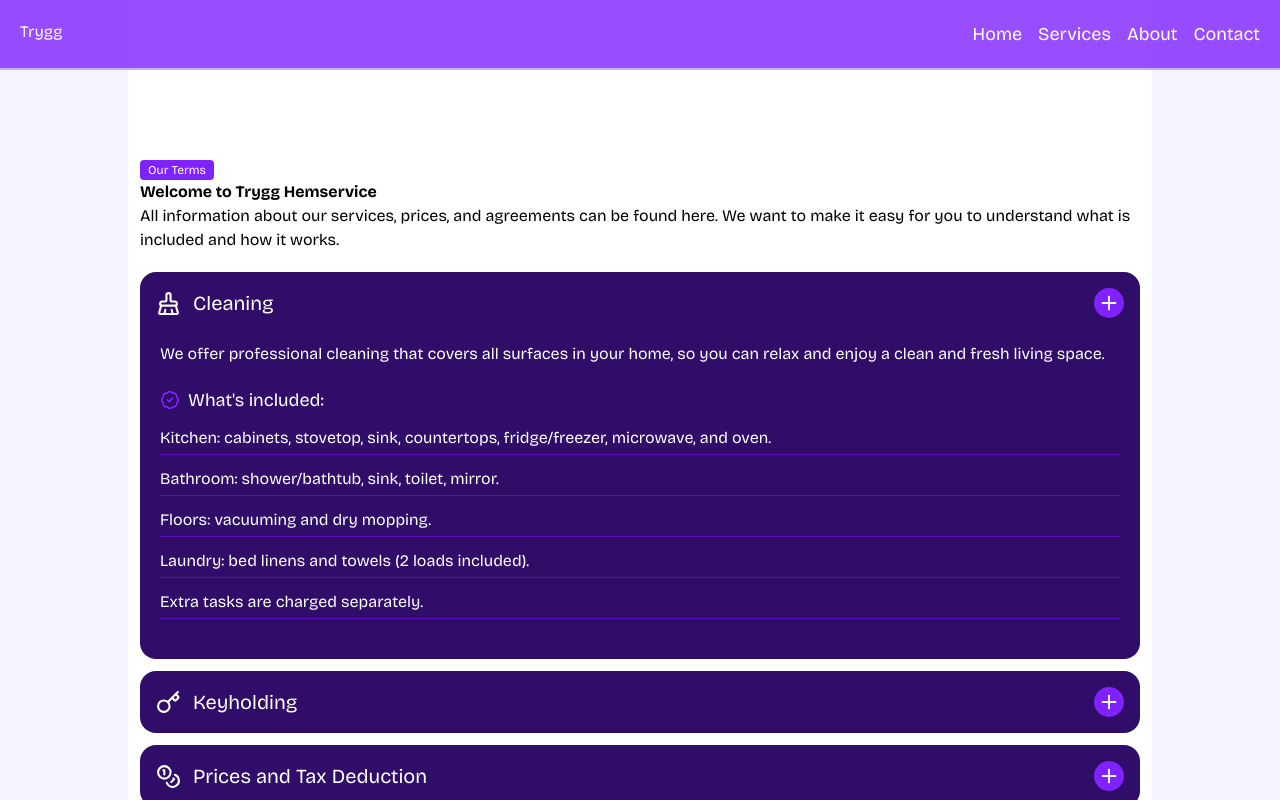
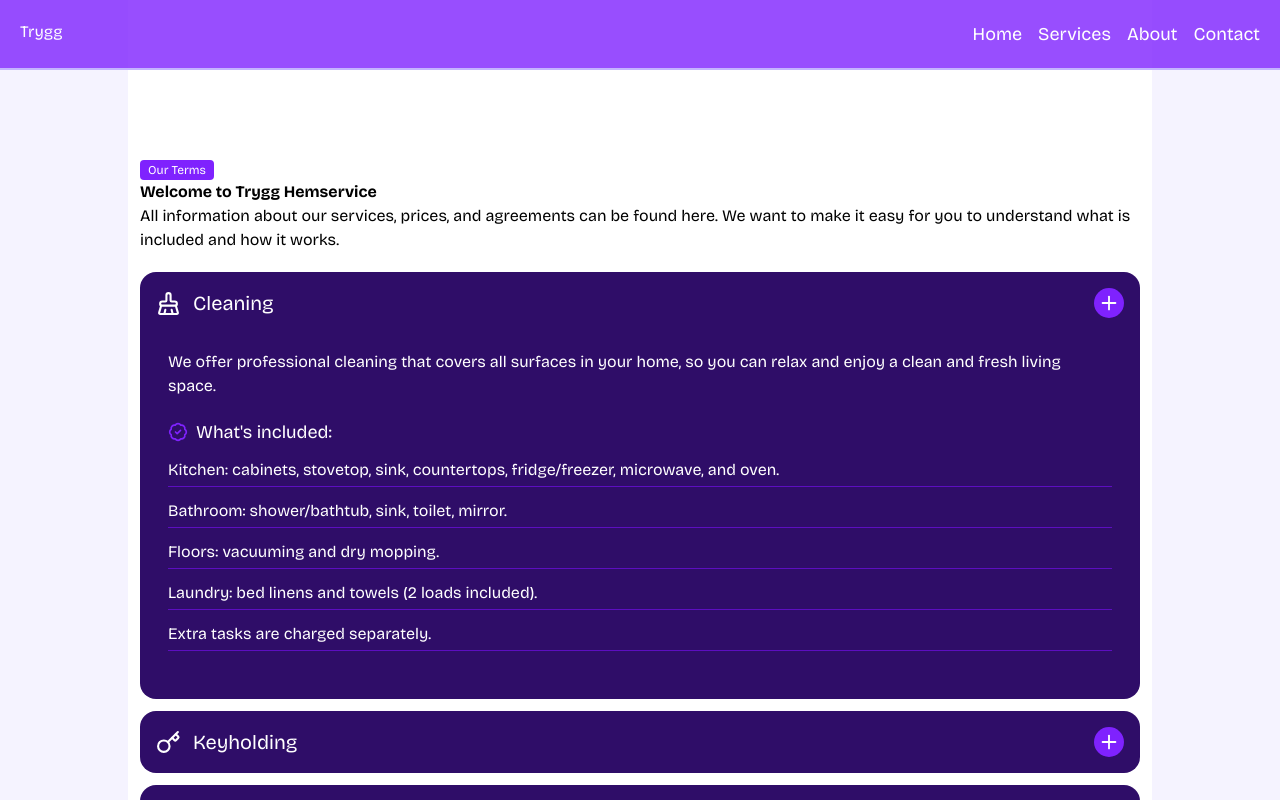
Before and after one commit to scmo-1/TryggHemservice, a Next.js app: page /1/services in a window 1280 px wide. Both pictures are taken after a click on the button "Cleaning". Shown: the top 800 px of the page. Built offline with nearby package versions, Linux system fonts and the light colour scheme.

Commit message:
add ref in AccordionItem to get height of dev for better animation

```diff
--- a/src/components/ui/Accordion/AccordionItem.jsx
+++ b/src/components/ui/Accordion/AccordionItem.jsx
@@ -1,17 +1,16 @@
 import * as Lucide from "lucide-react";
 import { Plus, BadgeCheck } from "lucide-react";
-import { useState } from "react";
+import { useState, useRef } from "react";
 import { motion, AnimatePresence } from "motion/react";
 
 function AccordionItem({ content }) {
   const [open, setOpen] = useState(false);
   const Icon = Lucide[content.icon];
+  const ref = useRef(null);
 
   const container = {
-    hidden: { opacity: 0, height: 0 },
+    hidden: {},
     open: {
-      opacity: 1,
-      height: "auto",
       transition: {
         staggerChildren: 0.1,
         type: "spring",
@@ -24,7 +23,7 @@
 
   const animatedChild = {
     hidden: { opacity: 0, y: 20 },
-    open: { opacity: 1, y: 0, transition: { duration: 0.2 } },
+    open: { opacity: 1, y: 0, transition: { duration: 0.3 } },
   };
 
   return (
@@ -37,19 +36,34 @@
         <span className="text-xl">{content.title}</span>
         <Plus className="ms-auto rounded-full bg-violet-600 p-1" size={30} />
       </button>
+
       <AnimatePresence initial={false}>
         {open && (
           <motion.div
-            key={content}
+            key="content"
+            ref={ref}
+            initial={{ height: 0, opacity: 0 }}
+            animate={{
+              height: ref.current ? ref.current.scrollHeight : "auto",
+              opacity: 1,
+            }}
+            exit={{ height: 0, opacity: 0 }}
+            transition={{ duration: 0.4, ease: "easeInOut" }}
+            className="overflow-hidden bg-violet-950 text-white"
+          >
+            <motion.div
               variants={container}
               initial="hidden"
               animate="open"
               exit="hidden"
-            className="overflow-hidden bg-violet-950 p-1 text-white"
+              className="p-3"
             >
+              {content.desc && (
                 <motion.p variants={animatedChild} className="mb-5">
                   {content.desc}
                 </motion.p>
+              )}
+
               {content.subtitle && (
                 <motion.span
                   variants={animatedChild}
@@ -58,20 +72,22 @@
                   <BadgeCheck size={20} color="#7f22fe" /> {content.subtitle}
                 </motion.span>
               )}
+
               <motion.ul
-              variants={animatedChild}
+                variants={container}
                 className="flex flex-col items-baseline gap-3 pb-5"
               >
                 {content.list.map((item, idx) => (
                   <motion.li
+                    key={idx}
                     variants={animatedChild}
-                  key={idx}
                     className="flex w-full border-b-1 border-violet-800 pb-1"
                   >
                     {item}
                   </motion.li>
                 ))}
               </motion.ul>
+            </motion.div>
           </motion.div>
         )}
       </AnimatePresence>
--- a/src/content/eng.json
+++ b/src/content/eng.json
@@ -71,7 +71,7 @@
       },
       {
         "icon": "Coins",
-        "title": "Prices and Tax Deduction",
+        "title": "Prices",
         "list": [
           "Contract: 12 months, automatic renewal.",
           "Payment via invoice.",
@@ -82,7 +82,7 @@
       },
       {
         "icon": "File",
-        "title": "Terms / Important Information",
+        "title": "Important Information",
         "list": [
           "Contract: 12 months, automatic renewal.",
           "Payment via invoice.",
--- a/src/content/swe.json
+++ b/src/content/swe.json
@@ -80,7 +80,7 @@
       },
       {
         "icon": "File",
-        "title": "Villkor / Viktig information",
+        "title": "Villkor ",
         "list": [
           "Avtal 12 månader, automatisk förnyelse.",
           "Betalning via faktura.",
```
Lines whose indentation alone changed are shown as unchanged.
